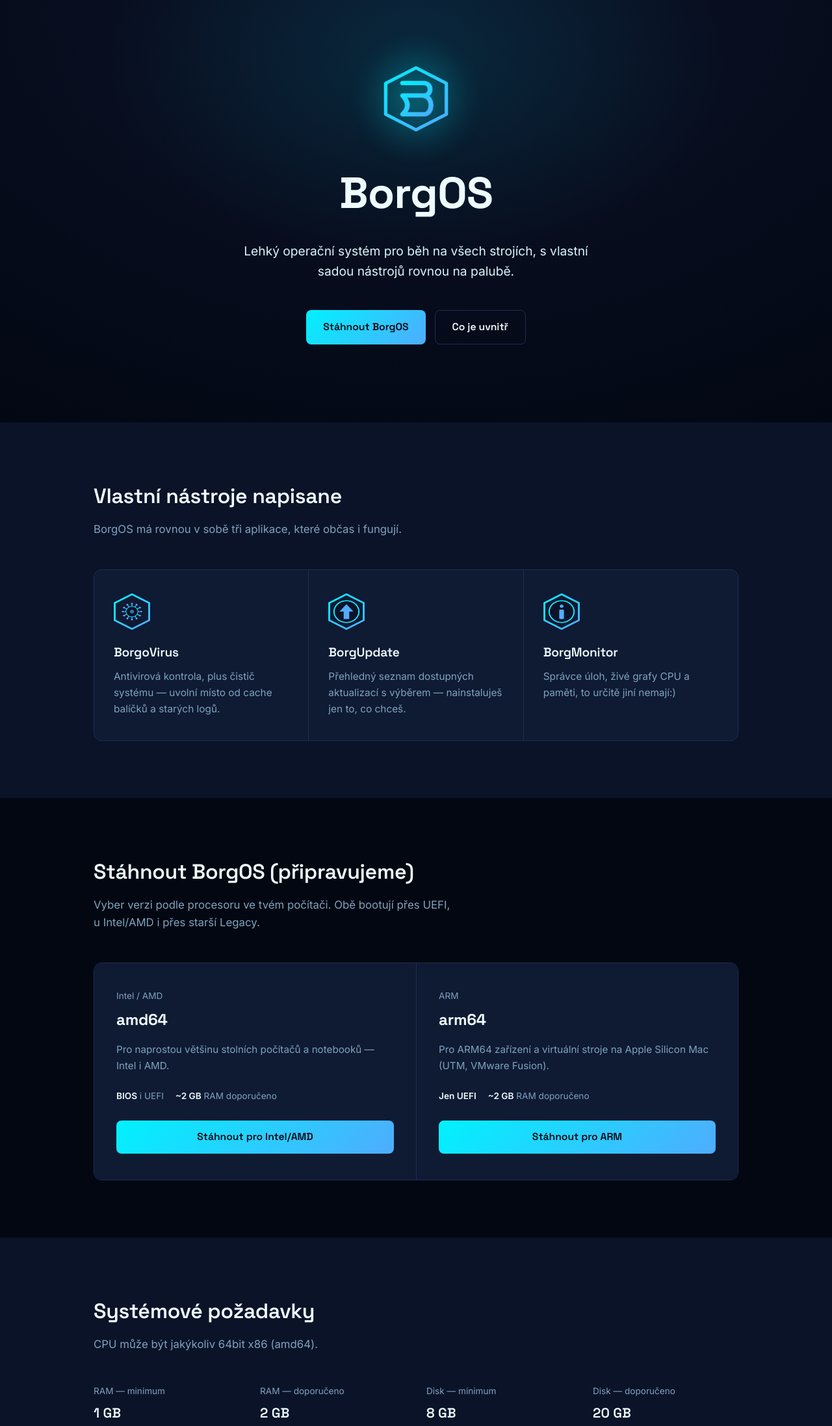
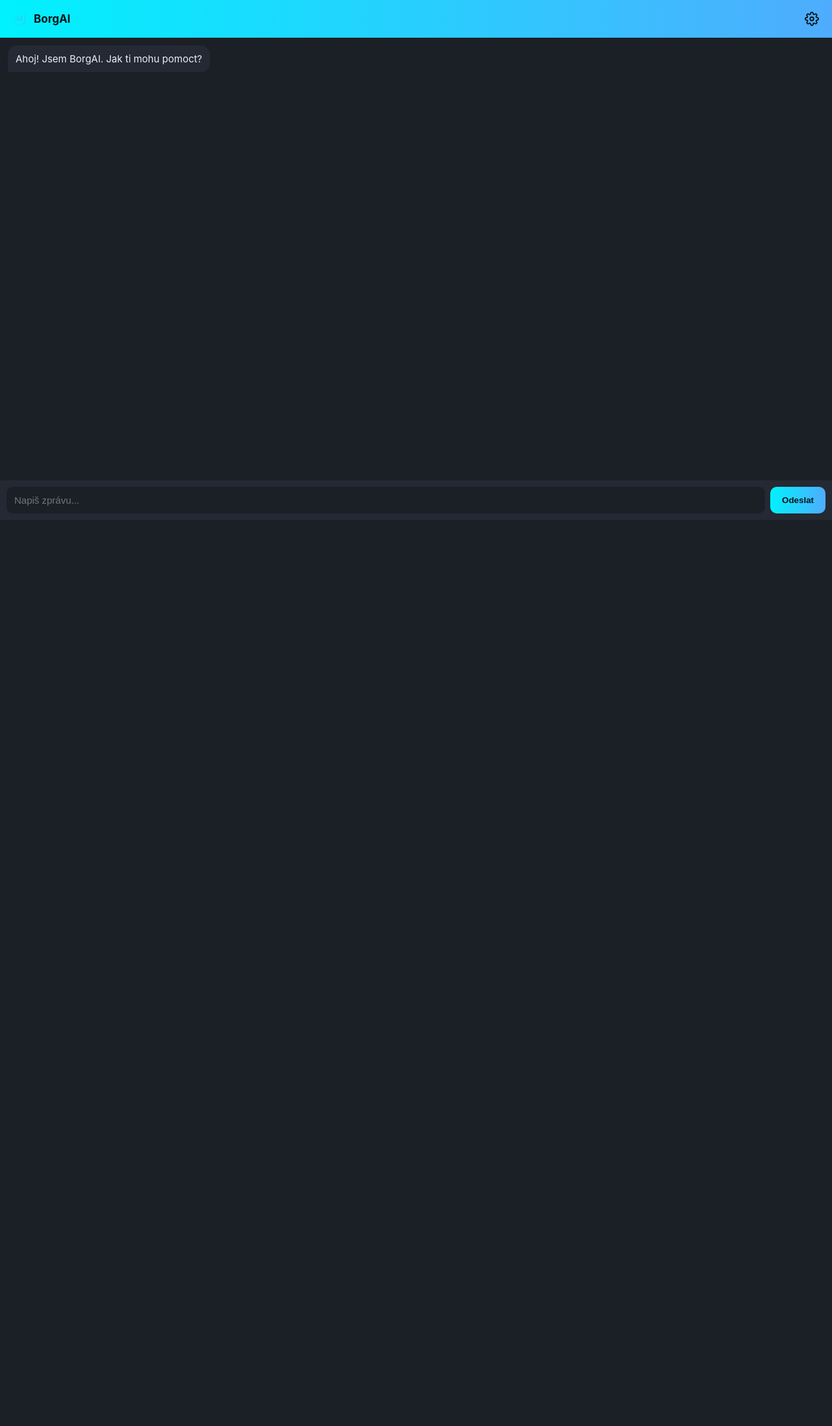
Before and after one commit to dandrat/BorgOS, a plain HTML site: page index.html in a window 1280 px wide. Shown: the top 2194 px of the page at 65% size. After the commit the page ends 800 px from the top, so only its background shows below. Drawn offline with Linux system fonts and the light colour scheme.

Commit message:
Add files via upload

```diff
--- a/index.html
+++ b/index.html
@@ -1,412 +1,217 @@
 <!DOCTYPE html>
 <html lang="cs">
 <head>
-<meta charset="UTF-8">
-<meta name="viewport" content="width=device-width, initial-scale=1.0">
-<title>BorgOS — bez klobouku bos</title>
-<meta name="description" content="BorgOS je odlehčená linuxová distribuce s XFCE, postavená na Debianu. Ke stažení pro Intel/AMD i ARM.">
-
-<!-- Open Graph -->
-<meta property="og:title" content="BorgOS">
-<meta property="og:description" content="Lehký Linux postavený na Debianu, s vlastní sadou nástrojů.">
-<meta property="og:image" content="assets/hexagon-512.png">
-<meta property="og:type" content="website">
-
-<link rel="icon" type="image/png" href="assets/favicon.png">
-
-<link rel="preconnect" href="https://fonts.googleapis.com">
-<link rel="preconnect" href="https://fonts.gstatic.com" crossorigin>
-<link href="https://fonts.googleapis.com/css2?family=Space+Grotesk:wght@400;500;600;700&family=Inter:wght@400;500;600&display=swap" rel="stylesheet">
-
+<meta charset="UTF-8" />
+<meta name="viewport" content="width=device-width, initial-scale=1, viewport-fit=cover" />
+<meta name="apple-mobile-web-app-capable" content="yes" />
+<meta name="apple-mobile-web-app-status-bar-style" content="black-translucent" />
+<meta name="apple-mobile-web-app-title" content="BorgAI" />
+<title>BorgAI</title>
+<link rel="manifest" href="manifest.json" />
+<link rel="apple-touch-icon" href="icons/icon-192.png" />
 <style>
   :root {
-    --bg-deep: #030712;
-    --bg: #0b1329;
-    --panel: #0f1a33;
-    --panel-line: #1c2e54;
-    --cyan: #00f2fe;
-    --blue: #4facfe;
-    --text: #d7f5ff;
-    --text-dim: #7fa3bd;
-    --text-bright: #eefcff;
+    --accent-start: #00f2fe;
+    --accent-end: #4facfe;
+    --bg-dark: #1b1f26;
+    --bg-panel: #242933;
+    --fg-text: #e6f1ff;
   }
+  * { box-sizing: border-box; }
+  html, body {
+    margin: 0; height: 100%; background: var(--bg-dark); color: var(--fg-text);
+    font-family: -apple-system, BlinkMacSystemFont, "Segoe UI", sans-serif;
+  }
+  #app { display: flex; flex-direction: column; height: 100dvh; }
+  header {
+    background: linear-gradient(90deg, var(--accent-start), var(--accent-end));
+    color: #04141a; font-weight: 700; padding: 14px 16px;
+    padding-top: calc(14px + env(safe-area-inset-top));
+    font-size: 17px;
+    display: flex; align-items: center; gap: 10px;
+  }
+  header img.logo { width: 26px; height: 26px; }
+  header .title { flex: 1; }
+  header .settings-btn {
+    background: none; border: none; padding: 4px; cursor: pointer;
+    display: flex; align-items: center; justify-content: center;
+  }
+  header .settings-btn svg { width: 22px; height: 22px; stroke: #04141a; }
 
-  * { box-sizing: border-box; }
-
-  html { scroll-behavior: smooth; }
-
-  body {
-    margin: 0;
-    background: var(--bg);
-    color: var(--text);
-    font-family: 'Inter', -apple-system, sans-serif;
-    line-height: 1.6;
-    -webkit-font-smoothing: antialiased;
+  #settingsOverlay {
+    position: fixed; inset: 0; background: rgba(0,0,0,0.5);
+    display: none; align-items: flex-end; justify-content: center; z-index: 20;
   }
-
-  h1, h2, h3, .display {
-    font-family: 'Space Grotesk', sans-serif;
-    color: var(--text-bright);
-    margin: 0;
-    letter-spacing: -0.01em;
+  #settingsOverlay.open { display: flex; }
+  #settingsPanel {
+    background: var(--bg-panel); width: 100%; max-width: 480px;
+    border-radius: 16px 16px 0 0; padding: 20px;
+    padding-bottom: calc(20px + env(safe-area-inset-bottom));
   }
-
-  a { color: var(--cyan); }
-
-  .wrap {
-    max-width: 1040px;
-    margin: 0 auto;
-    padding: 0 24px;
+  #settingsPanel h2 {
+    margin: 0 0 16px 0; font-size: 18px;
+    background: linear-gradient(90deg, var(--accent-start), var(--accent-end));
+    -webkit-background-clip: text; background-clip: text; color: transparent;
   }
-
-  /* ---------- Hero ---------- */
-
-  .hero {
-    position: relative;
-    padding: 96px 24px 120px;
-    text-align: center;
-    overflow: hidden;
-    background:
-      radial-gradient(ellipse 800px 500px at 50% 15%, rgba(0,242,254,0.10), transparent 60%),
-      radial-gradient(ellipse 1200px 800px at 50% 0%, var(--bg) 0%, var(--bg-deep) 100%);
+  .settings-row { margin-bottom: 14px; }
+  .settings-row label { display: block; font-size: 12px; color: #9fb3c8; margin-bottom: 4px; }
+  .settings-row select {
+    width: 100%; padding: 10px; border-radius: 8px; border: none;
+    background: #1b1f26; color: var(--fg-text); font-size: 14px;
   }
-
-  .hero-logo-wrap {
-    position: relative;
-    display: inline-block;
-    margin-bottom: 28px;
+  .settings-row .value { font-size: 15px; }
+  .settings-row a { color: var(--accent-end); text-decoration: none; }
+  #closeSettings {
+    display: block; margin-top: 18px; width: 100%; padding: 12px; border: none;
+    border-radius: 10px; font-weight: 700; background: linear-gradient(90deg, var(--accent-start), var(--accent-end));
+    color: #04141a;
   }
-
-  .hero-logo-glow {
-    position: absolute;
-    inset: -30px;
-    border-radius: 50%;
-    background: radial-gradient(circle, rgba(0,242,254,0.35), transparent 70%);
-    filter: blur(18px);
-    animation: pulse 3.2s ease-in-out infinite;
+  #chat { flex: 1; overflow-y: auto; padding: 12px; display: flex; flex-direction: column; gap: 10px; }
+  .bubble { max-width: 78%; padding: 10px 12px; border-radius: 14px; line-height: 1.4; font-size: 15px; white-space: pre-wrap; }
+  .bubble.ai { align-self: flex-start; background: var(--bg-panel); border-bottom-left-radius: 4px; }
+  .bubble.user {
+    align-self: flex-end; background: linear-gradient(90deg, var(--accent-start), var(--accent-end));
+    color: #04141a; border-bottom-right-radius: 4px;
   }
-
-  @keyframes pulse {
-    0%, 100% { opacity: 0.55; transform: scale(0.96); }
-    50%      { opacity: 1;    transform: scale(1.06); }
+  #inputRow {
+    display: flex; gap: 8px; padding: 10px; background: var(--bg-panel);
+    padding-bottom: calc(10px + env(safe-area-inset-bottom));
   }
-
-  @media (prefers-reduced-motion: reduce) {
-    .hero-logo-glow { animation: none; opacity: 0.8; }
+  #msgInput {
+    flex: 1; border: none; border-radius: 10px; padding: 12px; font-size: 15px;
+    background: #1b1f26; color: var(--fg-text);
   }
-
-  .hero-logo {
-    position: relative;
-    width: 112px;
-    height: 112px;
-    display: block;
+  #sendBtn {
+    border: none; border-radius: 10px; padding: 0 18px; font-weight: 700;
+    background: linear-gradient(90deg, var(--accent-start), var(--accent-end)); color: #04141a;
   }
-
-  .hero h1 {
-    font-size: clamp(2.6rem, 6vw, 4.2rem);
-    font-weight: 700;
-  }
-
-  .hero .tagline {
-    max-width: 560px;
-    margin: 20px auto 0;
-    font-size: 1.2rem;
-    color: var(--text);
-  }
-
-  .hero-actions {
-    margin-top: 44px;
-    display: flex;
-    gap: 14px;
-    justify-content: center;
-    flex-wrap: wrap;
-  }
-
-  .btn {
-    display: inline-flex;
-    align-items: center;
-    gap: 8px;
-    padding: 13px 26px;
-    border-radius: 8px;
-    font-family: 'Space Grotesk', sans-serif;
-    font-weight: 600;
-    font-size: 0.98rem;
-    text-decoration: none;
-    border: 1px solid var(--panel-line);
-    transition: border-color 0.15s ease, background 0.15s ease;
-  }
-
-  .btn-primary {
-    background: linear-gradient(135deg, var(--cyan), var(--blue));
-    color: var(--bg-deep);
-    border: none;
-  }
-  .btn-primary:hover { filter: brightness(1.08); }
-
-  .btn-ghost {
-    color: var(--text-bright);
-    background: transparent;
-  }
-  .btn-ghost:hover { border-color: var(--cyan); }
-
-  /* ---------- Sekce obecně ---------- */
-
-  section { padding: 88px 0; }
-
-  .section-head {
-    max-width: 560px;
-    margin: 0 0 48px;
-  }
-  .section-head h2 {
-    font-size: 2rem;
-    font-weight: 600;
-  }
-  .section-head p {
-    color: var(--text-dim);
-    margin-top: 12px;
-    font-size: 1.05rem;
-  }
-
-  /* ---------- Aplikace ---------- */
-
-  .apps {
-    display: grid;
-    grid-template-columns: repeat(3, 1fr);
-    gap: 1px;
-    background: var(--panel-line);
-    border: 1px solid var(--panel-line);
-    border-radius: 12px;
-    overflow: hidden;
-  }
-
-  .app-card {
-    background: var(--panel);
-    padding: 36px 30px;
-  }
-
-  .app-card img {
-    width: 56px;
-    height: 56px;
-    display: block;
-    margin-bottom: 20px;
-  }
-
-  .app-card h3 {
-    font-size: 1.2rem;
-    font-weight: 600;
-    margin-bottom: 10px;
-  }
-
-  .app-card p {
-    color: var(--text-dim);
-    font-size: 0.96rem;
-    margin: 0;
-  }
-
-  /* ---------- Stažení ---------- */
-
-  .download {
-    background: var(--bg-deep);
-  }
-
-  .arch-grid {
-    display: grid;
-    grid-template-columns: 1fr 1fr;
-    border: 1px solid var(--panel-line);
-    border-radius: 12px;
-    overflow: hidden;
-  }
-
-  .arch-panel {
-    padding: 40px 34px;
-    background: var(--panel);
-    position: relative;
-  }
-  .arch-panel + .arch-panel {
-    border-left: 1px solid var(--panel-line);
-  }
-
-  .arch-kicker {
-    font-size: 0.85rem;
-    color: var(--text-dim);
-    margin-bottom: 6px;
-  }
-
-  .arch-panel h3 {
-    font-size: 1.5rem;
-    font-weight: 700;
-    margin-bottom: 14px;
-  }
-
-  .arch-panel p {
-    color: var(--text-dim);
-    font-size: 0.95rem;
-    margin-bottom: 24px;
-  }
-
-  .arch-meta {
-    display: flex;
-    gap: 18px;
-    margin-bottom: 26px;
-    font-size: 0.85rem;
-    color: var(--text-dim);
-    flex-wrap: wrap;
-  }
-  .arch-meta strong {
-    color: var(--text-bright);
-    font-weight: 600;
-  }
-
-  .btn-block {
-    display: flex;
-    width: 100%;
-    justify-content: center;
-  }
-
-  @media (max-width: 720px) {
-    .arch-grid { grid-template-columns: 1fr; }
-    .arch-panel + .arch-panel { border-left: none; border-top: 1px solid var(--panel-line); }
-    .apps { grid-template-columns: 1fr; }
-  }
-
-  /* ---------- Požadavky ---------- */
-
-  .specs {
-    display: grid;
-    grid-template-columns: repeat(4, 1fr);
-    gap: 32px;
-  }
-  .spec dt {
-    font-size: 0.85rem;
-    color: var(--text-dim);
-    margin-bottom: 6px;
-  }
-  .spec dd {
-    margin: 0;
-    font-family: 'Space Grotesk', sans-serif;
-    font-size: 1.3rem;
-    color: var(--text-bright);
-    font-weight: 600;
-  }
-  @media (max-width: 720px) {
-    .specs { grid-template-columns: 1fr 1fr; }
-  }
-
-  footer {
-    padding: 48px 0 64px;
-    text-align: center;
-    color: var(--text-dim);
-    font-size: 0.9rem;
-  }
+  .typing { align-self: flex-start; color: #9fb3c8; font-size: 13px; padding-left: 4px; }
 </style>
 </head>
 <body>
+<div id="app">
+  <header>
+    <img class="logo" src="icons/logo.svg" alt="BorgAI logo" />
+    <span class="title">BorgAI</span>
+    <button class="settings-btn" id="settingsBtn" aria-label="Nastavení">
+      <svg viewBox="0 0 24 24" fill="none" stroke-width="2" stroke-linecap="round" stroke-linejoin="round">
+        <circle cx="12" cy="12" r="3"></circle>
+        <path d="M19.4 15a1.65 1.65 0 0 0 .33 1.82l.06.06a2 2 0 1 1-2.83 2.83l-.06-.06a1.65 1.65 0 0 0-1.82-.33 1.65 1.65 0 0 0-1 1.51V21a2 2 0 0 1-4 0v-.09A1.65 1.65 0 0 0 9 19.4a1.65 1.65 0 0 0-1.82.33l-.06.06a2 2 0 1 1-2.83-2.83l.06-.06a1.65 1.65 0 0 0 .33-1.82 1.65 1.65 0 0 0-1.51-1H3a2 2 0 0 1 0-4h.09A1.65 1.65 0 0 0 4.6 9a1.65 1.65 0 0 0-.33-1.82l-.06-.06a2 2 0 1 1 2.83-2.83l.06.06a1.65 1.65 0 0 0 1.82.33H9a1.65 1.65 0 0 0 1-1.51V3a2 2 0 0 1 4 0v.09a1.65 1.65 0 0 0 1 1.51 1.65 1.65 0 0 0 1.82-.33l.06-.06a2 2 0 1 1 2.83 2.83l-.06.06a1.65 1.65 0 0 0-.33 1.82V9a1.65 1.65 0 0 0 1.51 1H21a2 2 0 0 1 0 4h-.09a1.65 1.65 0 0 0-1.51 1z"></path>
+      </svg>
+    </button>
+  </header>
+  <div id="chat"></div>
+  <div id="inputRow">
+    <input id="msgInput" type="text" placeholder="Napiš zprávu..." autocomplete="off" />
+    <button id="sendBtn">Odeslat</button>
+  </div>
+</div>
 
-<header class="hero">
-  <div class="hero-logo-wrap">
-    <div class="hero-logo-glow"></div>
-    <img class="hero-logo" src="assets/hexagon-512.png" alt="BorgOS logo">
+<div id="settingsOverlay">
+  <div id="settingsPanel">
+    <h2>Nastavení</h2>
+    <div class="settings-row">
+      <label>Model</label>
+      <select disabled>
+        <option selected>BorgAI v1.2</option>
+      </select>
+    </div>
+    <div class="settings-row">
+      <label>Vývojář</label>
+      <div class="value">Borgo Industries</div>
+    </div>
+    <div class="settings-row">
+      <label>Poslední aktualizace</label>
+      <div class="value">31.8.2026</div>
+    </div>
+    <div class="settings-row">
+      <label>Web</label>
+      <div class="value"><a href="https://dandrat.github.io/BorgOS/" target="_blank" rel="noopener">BorgOS</a></div>
+    </div>
+    <button id="closeSettings">Zavřít</button>
   </div>
-  <h1>BorgOS</h1>
-  <p class="tagline">Lehký operační systém pro běh na všech strojích, s vlastní sadou nástrojů rovnou na palubě.</p>
-  <div class="hero-actions">
-    <a href="#stazeni" class="btn btn-primary">Stáhnout BorgOS</a>
-    <a href="#aplikace" class="btn btn-ghost">Co je uvnitř</a>
-  </div>
-</header>
+</div>
 
-<section id="aplikace">
-  <div class="wrap">
-    <div class="section-head">
-      <h2>Vlastní nástroje napisane</h2>
-      <p>BorgOS má rovnou v sobě tři aplikace, které občas i fungují.</p>
-    </div>
-    <div class="apps">
-      <div class="app-card">
-        <img src="assets/app-borgovirus.png" alt="BorgoVirus">
-        <h3>BorgoVirus</h3>
-        <p>Antivirová kontrola, plus čistič systému — uvolní místo od cache balíčků a starých logů.</p>
-      </div>
-      <div class="app-card">
-        <img src="assets/app-borgupdate.png" alt="BorgUpdate">
-        <h3>BorgUpdate</h3>
-        <p>Přehledný seznam dostupných aktualizací s výběrem — nainstaluješ jen to, co chceš.</p>
-      </div>
-      <div class="app-card">
-        <img src="assets/app-borgmonitor.png" alt="BorgMonitor">
-        <h3>BorgMonitor</h3>
-        <p>Správce úloh, živé grafy CPU a paměti, to určitě jiní nemají:)</p>
-      </div>
-    </div>
-  </div>
-</section>
+<script>
+  // Adresa tvého proxy serveru - uprav podle nasazení
+  const PROXY_URL = "https://tvuj-proxy-server.cz/api/chat";
+  const APP_SECRET = ""; // musí odpovídat APP_SECRET na serveru, pokud ho používáš
 
-<section id="stazeni" class="download">
-  <div class="wrap">
-    <div class="section-head">
-      <h2>Stáhnout BorgOS (připravujeme)</h2>
-      <p>Vyber verzi podle procesoru ve tvém počítači. Obě bootují přes UEFI, u Intel/AMD i přes starší Legacy.</p>
-    </div>
+  const chat = document.getElementById("chat");
+  const input = document.getElementById("msgInput");
+  const sendBtn = document.getElementById("sendBtn");
 
-    <div class="arch-grid">
-      <div class="arch-panel">
-        <div class="arch-kicker">Intel / AMD</div>
-        <h3>amd64</h3>
-        <p>Pro naprostou většinu stolních počítačů a notebooků — Intel i AMD.</p>
-        <div class="arch-meta">
-          <span><strong>BIOS</strong> i UEFI</span>
-          <span><strong>~2 GB</strong> RAM doporučeno</span>
-        </div>
-        <!-- TODO: halooo, kdy uz tu das konecne iso soubory debile? -->
-        <a href="#" class="btn btn-primary btn-block">Stáhnout pro Intel/AMD</a>
-      </div>
-      <div class="arch-panel">
-        <div class="arch-kicker">ARM</div>
-        <h3>arm64</h3>
-        <p>Pro ARM64 zařízení a virtuální stroje na Apple Silicon Mac (UTM, VMware Fusion).</p>
-        <div class="arch-meta">
-          <span><strong>Jen UEFI</strong></span>
-          <span><strong>~2 GB</strong> RAM doporučeno</span>
-        </div>
-        <!-- TODO: a tady kdy to bude?? co? -->
-        <a href="#" class="btn btn-primary btn-block">Stáhnout pro ARM</a>
-      </div>
-    </div>
-  </div>
-</section>
+  let history = [];
 
-<section>
-  <div class="wrap">
-    <div class="section-head">
-      <h2>Systémové požadavky</h2>
-      <p>CPU může být jakýkoliv 64bit x86 (amd64).</p>
-    </div>
-    <dl class="specs">
-      <div class="spec">
-        <dt>RAM — minimum</dt>
-        <dd>1 GB</dd>
-      </div>
-      <div class="spec">
-        <dt>RAM — doporučeno</dt>
-        <dd>2 GB</dd>
-      </div>
-      <div class="spec">
-        <dt>Disk — minimum</dt>
-        <dd>8 GB</dd>
-      </div>
-      <div class="spec">
-        <dt>Disk — doporučeno</dt>
-        <dd>20 GB</dd>
-      </div>
-    </dl>
-  </div>
-</section>
+  function addBubble(text, role) {
+    const div = document.createElement("div");
+    div.className = "bubble " + (role === "user" ? "user" : "ai");
+    div.textContent = text;
+    chat.appendChild(div);
+    chat.scrollTop = chat.scrollHeight;
+    return div;
+  }
 
-<footer>
-  <div class="wrap">
-    BorgOS — systém jinak úplně k hovnu ale je to můj systém žejo:).
-  </div>
-</footer>
+  async function sendMessage() {
+    const text = input.value.trim();
+    if (!text) return;
+    input.value = "";
+    addBubble(text, "user");
+    history.push({ role: "user", content: text });
 
+    const typing = document.createElement("div");
+    typing.className = "typing";
+    typing.textContent = "BorgAI píše...";
+    chat.appendChild(typing);
+    chat.scrollTop = chat.scrollHeight;
+    sendBtn.disabled = true;
+
+    try {
+      const res = await fetch(PROXY_URL, {
+        method: "POST",
+        headers: {
+          "Content-Type": "application/json",
+          ...(APP_SECRET ? { "x-app-secret": APP_SECRET } : {}),
+        },
+        body: JSON.stringify({ messages: history }),
+      });
+      const data = await res.json();
+      typing.remove();
+
+      if (!res.ok) {
+        addBubble(data.error || "BorgAI momentálně neodpovídá.", "ai");
+        return;
+      }
+      addBubble(data.reply, "ai");
+      history.push({ role: "assistant", content: data.reply });
+    } catch (e) {
+      typing.remove();
+      addBubble("Nepodařilo se spojit s BorgAI. Zkontroluj připojení.", "ai");
+    } finally {
+      sendBtn.disabled = false;
+    }
+  }
+
+  sendBtn.addEventListener("click", sendMessage);
+  input.addEventListener("keydown", (e) => {
+    if (e.key === "Enter") sendMessage();
+  });
+
+  const settingsBtn = document.getElementById("settingsBtn");
+  const settingsOverlay = document.getElementById("settingsOverlay");
+  const closeSettings = document.getElementById("closeSettings");
+
+  settingsBtn.addEventListener("click", () => settingsOverlay.classList.add("open"));
+  closeSettings.addEventListener("click", () => settingsOverlay.classList.remove("open"));
+  settingsOverlay.addEventListener("click", (e) => {
+    if (e.target === settingsOverlay) settingsOverlay.classList.remove("open");
+  });
+
+  addBubble("Ahoj! Jsem BorgAI. Jak ti mohu pomoct?", "ai");
+
+  if ("serviceWorker" in navigator) {
+    navigator.serviceWorker.register("service-worker.js");
+  }
+</script>
 </body>
 </html>
```
Also changed, not shown: service-worker.js (added, +27 -0 lines), icons/logo.svg (added), manifest.json (added).
